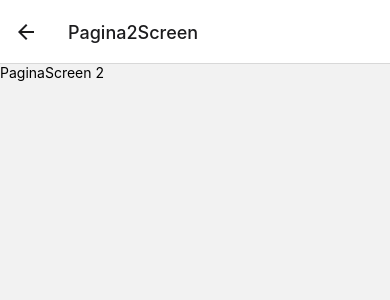
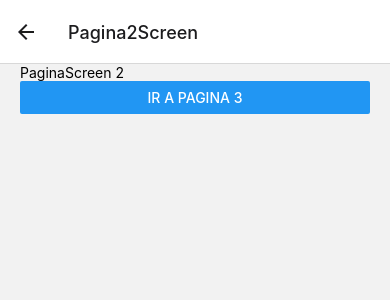
Before and after one commit to ACaminos/NavegationApp, a React Native app: screen /Pagina2Screen in a window 390 px wide. Shown: the top 300 px of the page. Built offline with nearby package versions, Linux system fonts and the light colour scheme.

Commit message:
add use navigator

```diff
--- a/src/screens/Pagina1Screen.tsx
+++ b/src/screens/Pagina1Screen.tsx
@@ -1,10 +1,18 @@
+import { StackScreenProps } from '@react-navigation/stack/lib/typescript/src/types';
 import React from 'react'
-import { View, Text } from 'react-native';
+import { View, Text, Button } from 'react-native';
+import { styles } from '../theme/appTheme';
 
-export const Pagina1Screen = () => {
+interface Props extends StackScreenProps<any,any>{}
+
+export const Pagina1Screen = ({navigation}: Props) => {
   return (
-    <View>
+    <View style={styles.globalMargin}>
         <Text>PaginaScreen 1</Text>
+        <Button
+          title="Ir pagina 2"
+          onPress={ () =>navigation.navigate('Pagina2Screen')}
+        />
     </View>
   )
 }
--- a/src/screens/Pagina2Screen.tsx
+++ b/src/screens/Pagina2Screen.tsx
@@ -1,10 +1,20 @@
 import React from 'react'
-import { View, Text } from 'react-native';
+import {useNavigation} from '@react-navigation/core'
+import { View, Text, Button } from 'react-native';
+import { styles } from '../theme/appTheme';
 
 export const Pagina2Screen = () => {
+
+  const navigator = useNavigation()
+
   return (
-    <View>
+    <View style={styles.globalMargin}>
         <Text>PaginaScreen 2</Text>
+
+        <Button
+          title='Ir a pagina 3'
+          onPress={ () => navigator.navigate('Pagina3Screen') }
+        />
     </View>
   )
 }
--- a/src/screens/Pagina3Screen.tsx
+++ b/src/screens/Pagina3Screen.tsx
@@ -1,10 +1,21 @@
 import React from 'react'
-import { View, Text } from 'react-native';
+import { View, Text, Button } from 'react-native';
+import { StackScreenProps } from '@react-navigation/stack/lib/typescript/src/types';
+import { styles } from '../theme/appTheme';
 
-export const Pagina3Screen = () => {
+interface Props extends StackScreenProps<any,any>{};
+
+export const Pagina3Screen = ( {navigation}:Props ) => {
   return (
-    <View>
+    <View style={styles.globalMargin}>
         <Text>PaginaScreen 3</Text>
+
+        <Button title='Regresar' onPress={ () => navigation.pop() } />
+
+        <Button title='Ir a Pagina 1' onPress={ () => navigation.popToTop() } />
+
+
+
     </View>
   )
 }
--- /dev/null
+++ b/src/theme/appTheme.tsx
@@ -0,0 +1,7 @@
+import { StyleSheet } from "react-native";
+
+export const styles = StyleSheet.create({
+    globalMargin:{
+        marginHorizontal:20
+    }
+})
```
